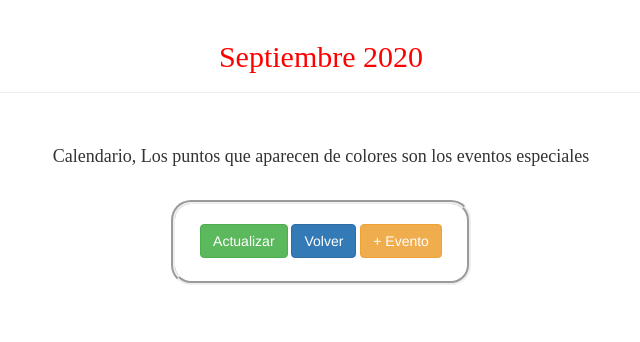
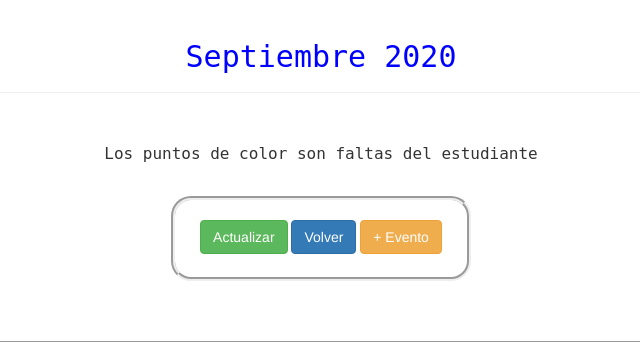
Before and after one commit to BlueC110/BlueCarpeta, a PHP site: page /calendario/index.php in a window 1280 px wide. Shown: the top 342 px of the page, without its empty margins (319-959 px from the left). Run offline with PHP 8.4, Linux system fonts and the light colour scheme; data that the repository does not hold is empty; some libraries are stand-ins or nearby versions.

Commit message:
calendario listo

```diff
--- a/calendario/index.php
+++ b/calendario/index.php
@@ -124,9 +124,9 @@ background-color: #FFFFFF;
 <center>
                 <div class="row">
 
-                        <font color="red" face="Algerian"><div class="page-header"><h2></h2></div></font>
+                        <font color="blue" face="monospace"><div class="page-header"><h2></h2></div></font>
                         <br>
-                        <p><center><font face="Algerian" size="4">Calendario, Los puntos que aparecen de colores son los eventos especiales</font></center></p>
+                        <p><center><font face="monospace" size="4">Los puntos de color son faltas del estudiante</font></center></p>
                         <br>
                         <div class="borde">
                             <br>
@@ -162,7 +162,7 @@ background-color: #FFFFFF;
 
 
 <div class="borde1"><br>
- <center><font color="red" face="Algerian"><div class="page-header"><h2></h2></div></font></center>
+ <center><font color="blue" face="monospace"><div class="page-header"><h2></h2></div></font></center>
     <center>
                                        <div class="btn-group">
                                             <button class="btn btn-warning" data-calendar-nav="prev"><< Anterior</button>
```
